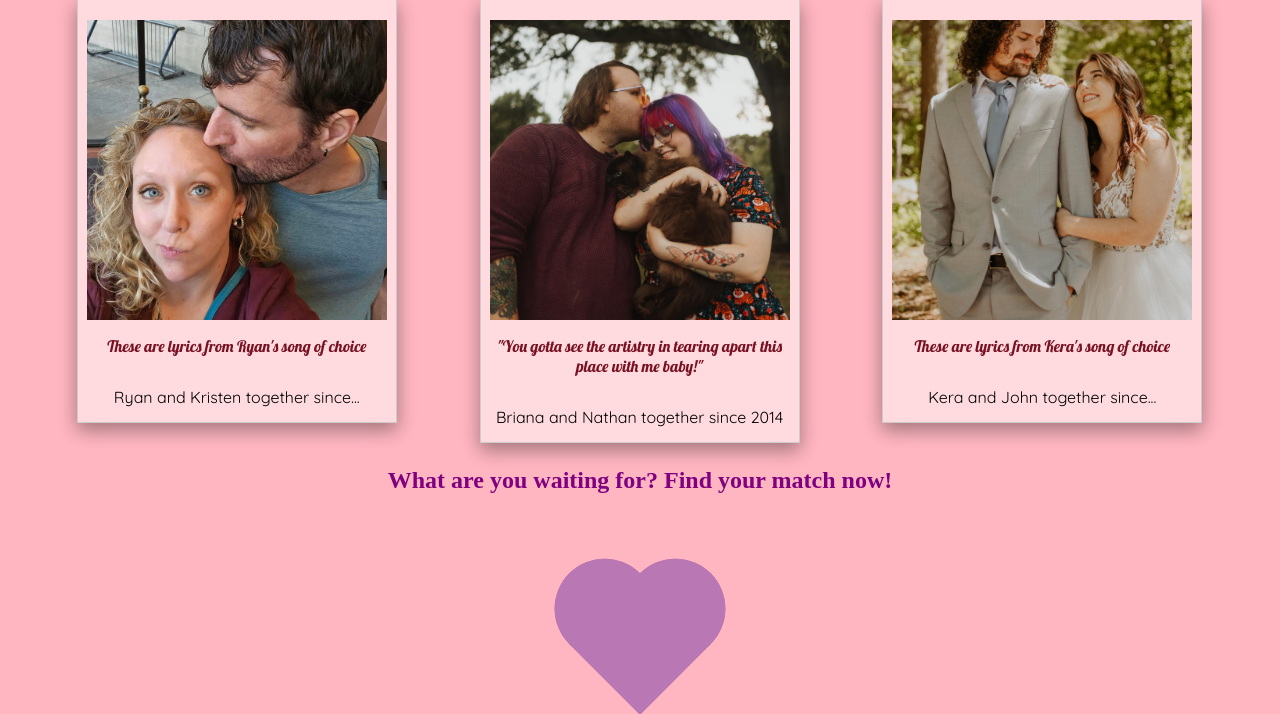
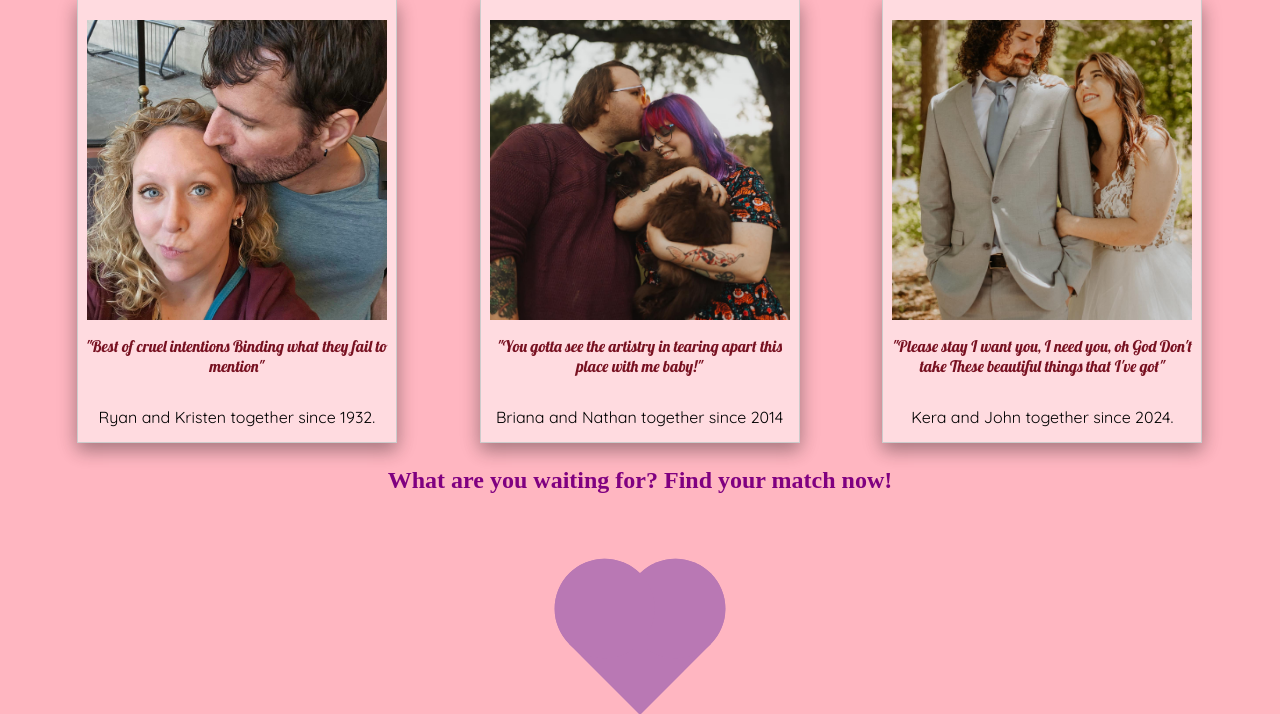
Before and after one commit to rramola/DatingApp, a Django app: page / in a window 1280 px wide. Shown: the part 538-1252 px from the top of the page. Run offline with Django 5.2, Linux system fonts and the light colour scheme; a user stored in the database is signed in; some web fonts are replaced.

Commit message:
Fixed home issues

```diff
--- a/app/static/styles.css
+++ b/app/static/styles.css
@@ -634,6 +634,7 @@ padding-bottom: 2rem;
 }
 
 #partner-img{
+    width: 200px;
     border-radius: 50%;
     object-fit: cover;
 }
--- a/app/templates/home.html
+++ b/app/templates/home.html
@@ -13,19 +13,16 @@
 
     <div class="responsive">
         <div class="gallery">
-          <a target="_blank" href="ryandkris.jpg">
             <img src="{% static 'ryandkris.jpg' %}" alt="ryandkris">
-          </a>
-          <p class="lyric_text">These are lyrics from Ryan's song of choice</p>
-          <div class="desc">Ryan and Kristen together since...</div>
+          <p class="lyric_text">"Best of cruel intentions
+            Binding what they fail to mention"</p>
+          <div class="desc">Ryan and Kristen together since 1932.</div>
         </div>
       </div>
 
       <div class="responsive">
         <div class="gallery">
-            <a target="_blank" href="naeandbri.jpg">
                 <img src="{% static 'naeandbri.jpg' %}" alt="naeandbri">
-          </a>
           <p class="lyric_text">"You gotta see the artistry in tearing apart this place with me baby!"</p>
           <div class="desc">Briana and Nathan together since 2014</div>
         </div>
@@ -33,11 +30,12 @@
 
       <div class="responsive">
         <div class="gallery">
-            <a target="_blank" href="kerandjo.jpg">
                 <img src="{% static 'kerandjo.jpg' %}" alt="kerandjo">
-          </a>
-          <p class="lyric_text">These are lyrics from Kera's song of choice</p>
-          <div class="desc">Kera and John together since...</div>
+          <p class="lyric_text">"Please stay
+            I want you, I need you, oh God
+            Don't take
+            These beautiful things that I've got"</p>
+          <div class="desc">Kera and John together since 2024.</div>
         </div>
       </div>
 
```
Also changed, not shown: db.sqlite3, media/test1.jpg (added).
